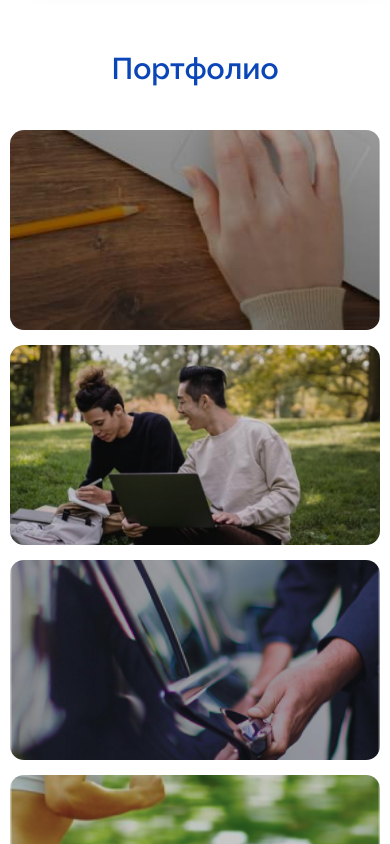
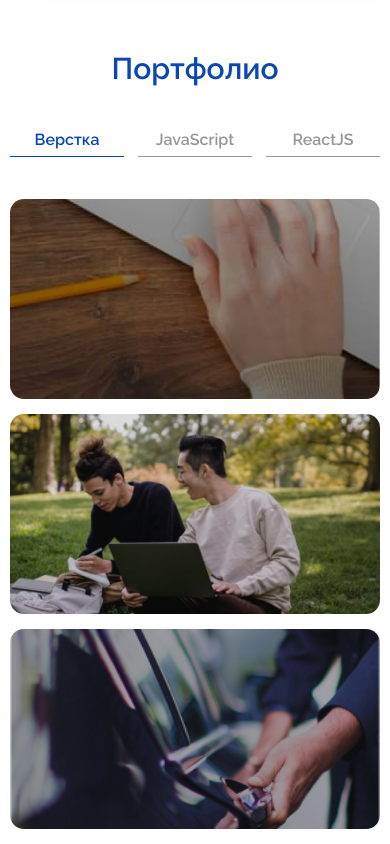
Before and after one commit to emiliaweb/ccryptocoder.github.io, a website: page src/index.html in a window 390 px wide. Shown: the part 3340-4184 px from the top of the page. Drawn offline with nearby package versions, Linux system fonts and the light colour scheme; files that its build step writes are made by us from their sources; files whose address does not match are found by name.

Commit message:
Divide portfolio into tabs

```diff
--- a/src/index.html
+++ b/src/index.html
@@ -207,9 +207,16 @@
     <section class="portfolio" id="portfolio">
         <div class="container">
             <h2 class="title portfolio__title">Портфолио</h2>
-            <div class="portfolio__grid">
 
-                <div class="portfolio__item">
+            <div class="portfolio__nav">
+                <a href="#" class="portfolio__btn portfolio__btn_active" data-switch="1">Верстка</a>
+                <a href="#" class="portfolio__btn" data-switch="2">JavaScript</a>
+                <a href="#" class="portfolio__btn" data-switch="3">ReactJS</a>
+            </div>
+
+            <div class="portfolio__grid" data-tab="1">
+
+                <div class="portfolio__item first">
                     <div class="portfolio__item-img">
                         <img src="img/bilimorda.jpg" alt="">
                     </div>
@@ -229,7 +236,7 @@
                     </div>
                 </div>
 
-                <div class="portfolio__item">
+                <div class="portfolio__item third">
                     <div class="portfolio__item-img">
                         <img src="img/uber.jpg" alt="">
                     </div>
@@ -269,7 +276,7 @@
                     </div>
                 </div>
 
-                <div class="portfolio__item">
+                <div class="portfolio__item last">
                     <div class="portfolio__item-img">
                         <img src="img/nomad.jpg" alt="">
                     </div>
@@ -278,6 +285,10 @@
                         <a target="_blank" href="https://nomadrights.kz/" class="portfolio__item-link">Перейти -></a>
                     </div>
                 </div>
+
+            </div>
+
+            <div class="portfolio__grid hidden" data-tab="2">
 
                 <div class="portfolio__item">
                     <div class="portfolio__item-img">
@@ -290,6 +301,8 @@
                 </div>
 
             </div>
+
+
         </div>
     </section>
 
@@ -321,6 +334,7 @@
         </div>
     </footer>
 
+    <script src="js/portfolio.js"></script>
     <script src="js/script.js"></script>
 </body>
 </html>
--- /dev/null
+++ b/src/js/portfolio.js
@@ -0,0 +1,22 @@
+window.addEventListener('DOMContentLoaded', () => {
+    const tabs = document.querySelectorAll('[data-tab]');
+    const switches = document.querySelectorAll('[data-switch]');
+
+    const resetAll = () => {
+        tabs.forEach(item => {
+            item.classList.add('hidden');
+        });
+        switches.forEach(item => {
+            item.classList.remove('portfolio__btn_active');
+        });
+    }
+
+    switches.forEach((item, i) => {
+        item.addEventListener('click', (e) => {
+            e.preventDefault();
+            resetAll();
+            item.classList.add('portfolio__btn_active');
+            tabs[i].classList.remove('hidden');
+        })
+    })
+})
--- a/src/sass/blocks/_general.scss
+++ b/src/sass/blocks/_general.scss
@@ -18,6 +18,10 @@
     font-size: 44px;
     line-height: 58px;
     color: #0B46B8;
+}
+
+.hidden {
+    display: none !important;
 }
 
 /* * {
--- a/src/sass/blocks/_portfolio.scss
+++ b/src/sass/blocks/_portfolio.scss
@@ -3,10 +3,55 @@
     &__title {
         margin-bottom: 45px;
     }
+    &__nav {
+        font-weight: 600;
+        font-size: 22px;
+        line-height: 1.2em;
+        text-align: center;
+        display: grid;
+        grid-template-columns: repeat(3, minmax(33%, 177px));
+        max-width: 572px;
+        column-gap: 20px;
+        row-gap: 30px;
+        margin: 0 auto;
+        @media (max-width: 571px) {
+            font-size: 16px;
+            column-gap: 14px;
+            display: flex;
+            justify-content: space-between;
+        }
+    }
+    &__btn {
+        --clr: #969696;
+        color: var(--clr) !important;
+        text-decoration: none;
+        display: block;
+        position: relative;
+        max-width: 100%;
+        @media (max-width: 571px) {
+            width: 100%;
+        }
+        &::after {
+            content: '';
+            height: 1px;
+            width: 100%;
+            background-color: currentColor;
+            position: absolute;
+            bottom: -8px;
+            left: 0;
+        }
+        &_active {
+            --clr: #0B46B8;
+        }
+        &:hover {
+            opacity: .85;
+        }
+    }
     &__grid {
+        margin-top: 50px;
         display: grid;
-        // grid-template-columns: 310px repeat(3, 1fr);
-        grid-template-columns: repeat(4, 1fr);
+        grid-template-columns: 310px repeat(3, 1fr);
+        // grid-template-columns: repeat(4, 1fr);
         grid-auto-rows: 270px;
         row-gap: 18px;
         column-gap: 21px;
@@ -14,8 +59,8 @@
     }
     &__item {
         position: relative;
-        &:first-child {
-            // grid-row: 1/3;
+        &.first {
+            grid-row: 1/3;
         }
         &-img {
             width: 100%;
@@ -89,7 +134,7 @@
             grid-auto-rows: 253px;
         }
         &__item {
-            &:last-child {
+            &.last {
                 // grid-column: span 2;
             }
         }
@@ -103,13 +148,13 @@
             grid-auto-rows: 290px;
         }
         &__item {
-            &:first-child {
+            &.first {
                 grid-row: unset;
             }
-            &:nth-child(3) {
-                // grid-column: 1/3;
+            &.third {
+                grid-column: 1/3;
             }
-            &:last-child {
+            &.last {
                 grid-column: unset;
             }
         }
@@ -134,10 +179,10 @@
             row-gap: 15px;
         }
         &__item {
-            &:first-child {
+            &.first {
                 grid-row: unset;
             }
-            &:nth-child(3) {
+            &.third {
                 grid-column: unset;
             }
         }
```
Also changed, not shown: dist/css/style.min.css, dist/index.html, dist/js/portfolio.js (added).
